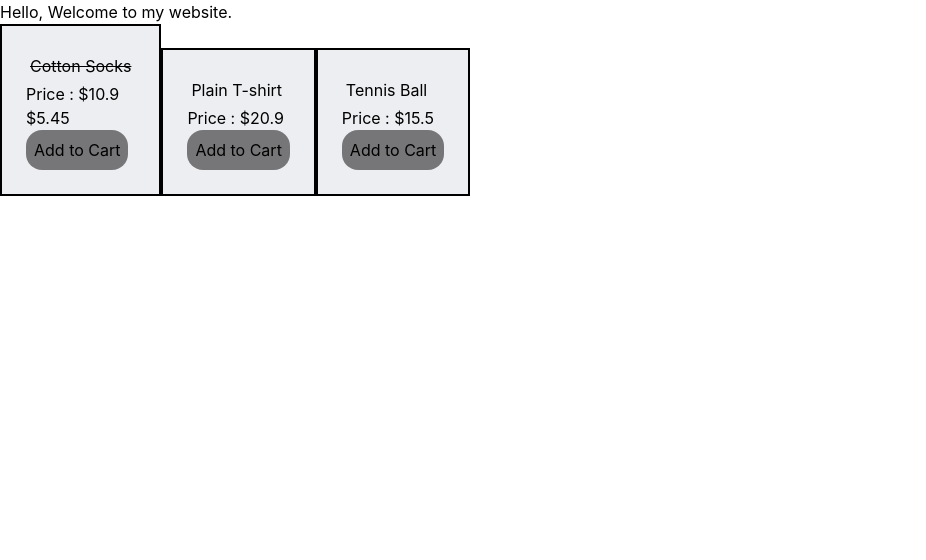
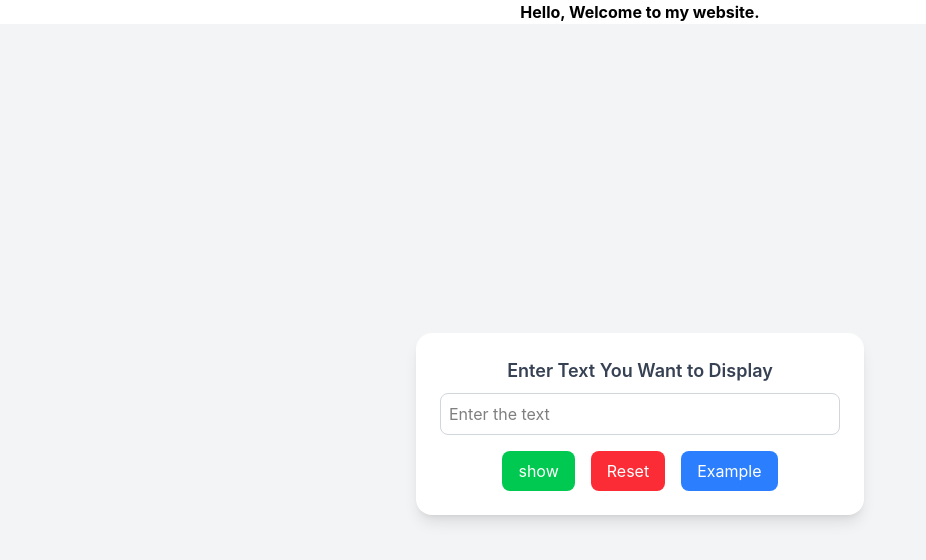
Before and after one commit to amanuniyal01/React_Practice, a React (Vite) app: page / in a window 1280 px wide. Shown: the top 560 px of the page, without its empty margins (0-926 px from the left). Built offline with nearby package versions, Linux system fonts and the light colour scheme.

Commit message:
Learned about states and Event handlers through a Display your choice input

```diff
--- a/src/App.jsx
+++ b/src/App.jsx
@@ -1,13 +1,16 @@
 import React from 'react'
 import ProductDetails from './components/PropsAndComponents/ProductDetails'
+import DisplayAsYouWant from './components/StatesAndEventHandlers/DisplayAsYouWant'
 
 function App() {
   return (
     <>
-      <p>Hello, Welcome to my website.</p>
-      <ProductDetails heading="Cotton Socks" para="Price : $10.9" discountPrice="$5.45" />
+      <p className='text-center font-bold'>Hello, Welcome to my website.</p>
+      {/* <ProductDetails heading="Cotton Socks" para="Price : $10.9" discountPrice="$5.45" />
       <ProductDetails heading="Plain T-shirt" para="Price : $20.9" discountPrice="" />
-      <ProductDetails heading="Tennis Ball" para="Price : $15.5" discountPrice="" />
+      <ProductDetails heading="Tennis Ball" para="Price : $15.5" discountPrice="" /> */}
+      <DisplayAsYouWant />
+
     </>
   )
 }
--- /dev/null
+++ b/src/components/StatesAndEventHandlers/DisplayAsYouWant.jsx
@@ -0,0 +1,69 @@
+import React, { useState } from 'react'
+
+function DisplayAsYouWant() {
+    const [input, setInput] = useState("")
+    const [isTextShow, setIsTextShow] = useState(false)
+    const handleReset = () => {
+        setInput("")
+        setIsTextShow(false)
+    }
+    const handleExample = () => setInput("Hello States")
+    const handleKeyDown = (e) => {
+        if (e.key === "Enter") {
+            setIsTextShow(true)
+        }
+        if (e.key === "Escape") {
+            setInput("")
+        }
+
+    }
+
+
+    return (
+        <div className="min-h-screen flex items-center justify-center bg-gray-100">
+            <div className="bg-white shadow-lg rounded-2xl p-6 w-full max-w-md text-center">
+
+                <label className="block text-lg font-semibold mb-2 text-gray-700">
+                    Enter Text You Want to Display
+                </label>
+
+                <input
+                    className="w-full border border-gray-300 rounded-lg p-2 focus:outline-none focus:ring-2 focus:ring-blue-400 transition"
+                    onChange={(e) => setInput(e.target.value)}
+                    value={input}
+                    onKeyDown={handleKeyDown}
+                    placeholder="Enter the text"
+                />
+
+                <div className="flex justify-center gap-4 mt-4">
+                    <button
+                        onClick={() => setIsTextShow(true)}
+                        className="bg-green-500 hover:bg-green-600 text-white px-4 py-2 rounded-lg transition"
+                    >
+                        show
+                    </button>
+                    <button
+                        onClick={handleReset}
+                        className="bg-red-500 hover:bg-red-600 text-white px-4 py-2 rounded-lg transition"
+                    >
+                        Reset
+                    </button>
+
+                    <button
+                        onClick={handleExample}
+                        className="bg-blue-500 hover:bg-blue-600 text-white px-4 py-2 rounded-lg transition"
+                    >
+                        Example
+                    </button>
+                </div>
+
+                {isTextShow && <p className="mt-6 text-xl font-medium text-gray-800 ">
+                    {input || "Your text will appear here..."}
+                </p>}
+
+            </div>
+        </div>
+    )
+}
+
+export default DisplayAsYouWant
```
